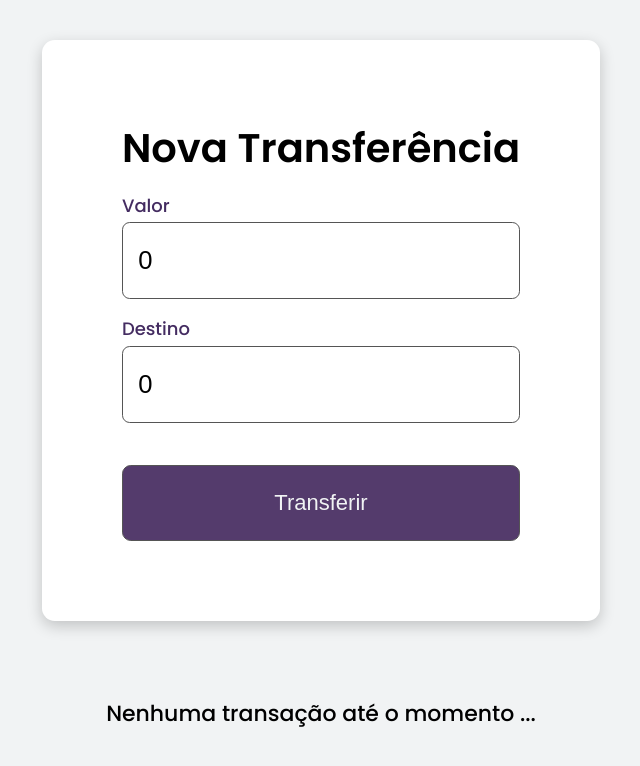
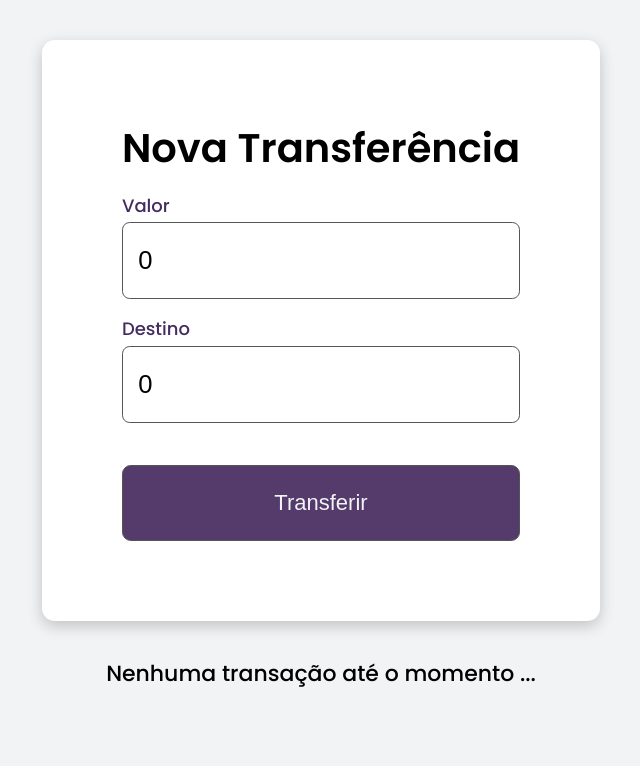
Before and after one commit to ValberJunior/byte-bank, an Angular app: page / in a window 1280 px wide. Shown: the top 766 px of the page, without its empty margins (319-959 px from the left). Built offline with nearby package versions, Linux system fonts and the light colour scheme.

Commit message:
padding fix

```diff
--- a/src/app/nova-transferencia/nova-transferencia.component.scss
+++ b/src/app/nova-transferencia/nova-transferencia.component.scss
@@ -3,7 +3,7 @@
 .container{
   @include screenSize(100%,auto);
   @include displayFlex(center,flex-start,row);
-  padding-bottom: 10vh;
+  padding-bottom: 5vh;
   .form{
     margin-top: 5vh;
     padding: 5em;
```
